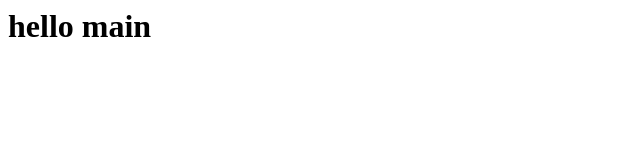
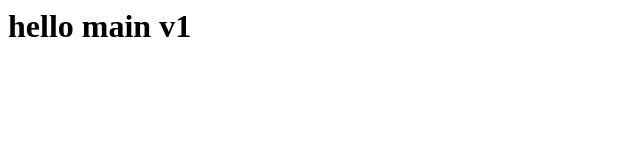
Before and after one commit to Kavan-Dalwadi/blue-green-deployment, a plain HTML site: page app/site/index.html in a window 1280 px wide. Shown: the full height of the page, 0-640 px from the left. Drawn offline with Linux system fonts and the light colour scheme.

Commit message:
Update index.html

```diff
--- a/app/site/index.html
+++ b/app/site/index.html
@@ -1 +1 @@
-<h1>hello main</h1>
+<h1>hello main v1</h1>
```
